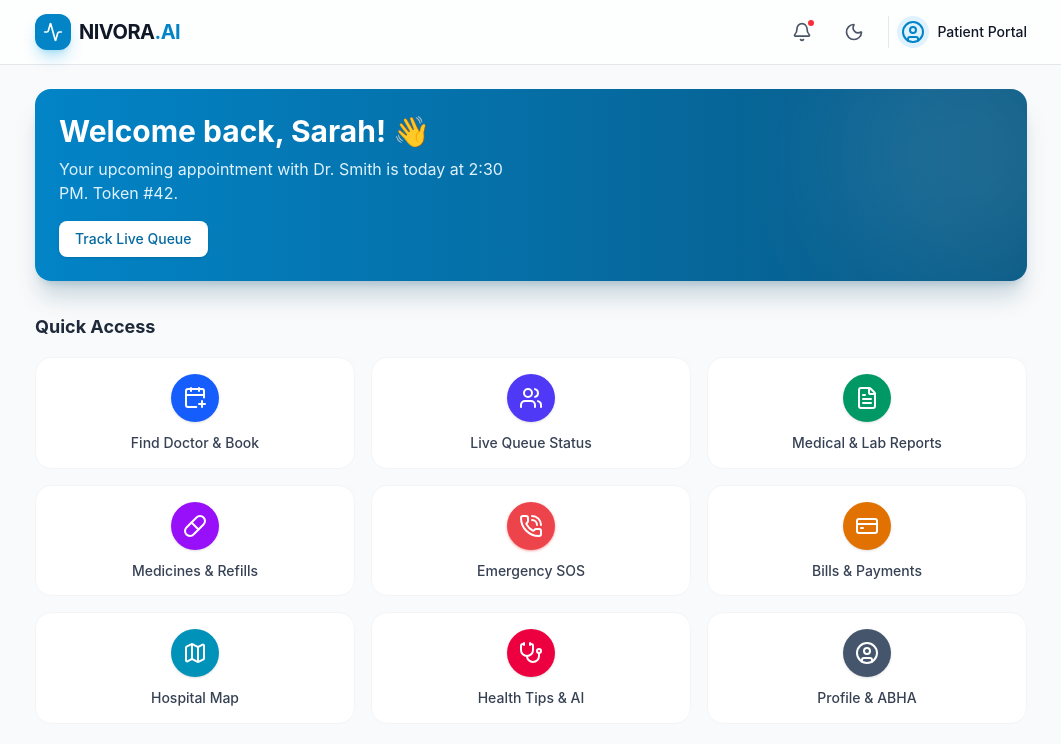
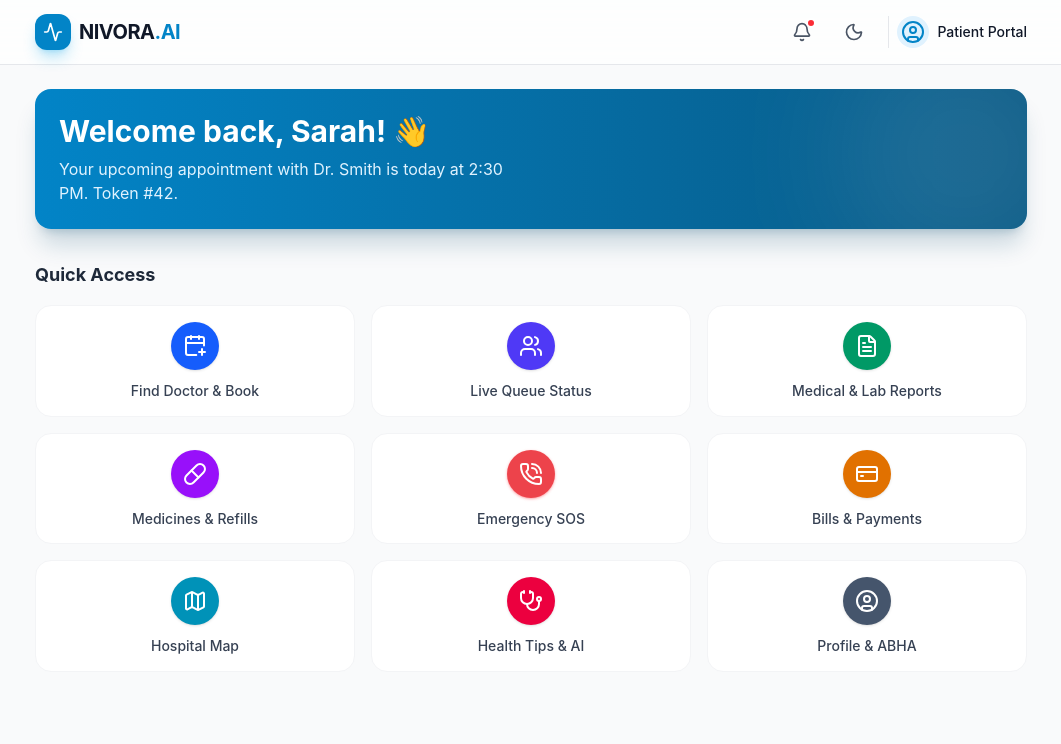
Before and after one commit to salunkhevijayasree/Nivora.ai-3, a React (Vite) app in the folder client/: page /patient in a window 1280 px wide. Shown: the top 744 px of the page, without its empty margins (109-1170 px from the left). Built offline with nearby package versions, Linux system fonts and the light colour scheme.

Commit message:
Remove-duplicate-live-queue-button-from-banner

```diff
--- a/client/src/pages/PatientHome.tsx
+++ b/client/src/pages/PatientHome.tsx
@@ -35,14 +35,6 @@ export default function PatientHome() {
         <div className="relative z-10">
           <h1 className="text-2xl md:text-3xl font-bold mb-2">Welcome back, Sarah! 👋</h1>
           <p className="text-hospital-100 max-w-md">Your upcoming appointment with Dr. Smith is today at 2:30 PM. Token #42.</p>
-          <div className="mt-4 flex gap-3">
-            <button
-              onClick={() => navigate('/patient/queue')}
-              className="bg-white text-hospital-700 px-4 py-2 rounded-lg font-medium text-sm hover:bg-gray-50 transition-colors shadow-sm"
-            >
-              Track Live Queue
-            </button>
-          </div>
         </div>
         <div className="absolute right-0 top-0 w-64 h-64 bg-white/10 rounded-full blur-3xl -mr-16 -mt-16"></div>
       </div>
```
